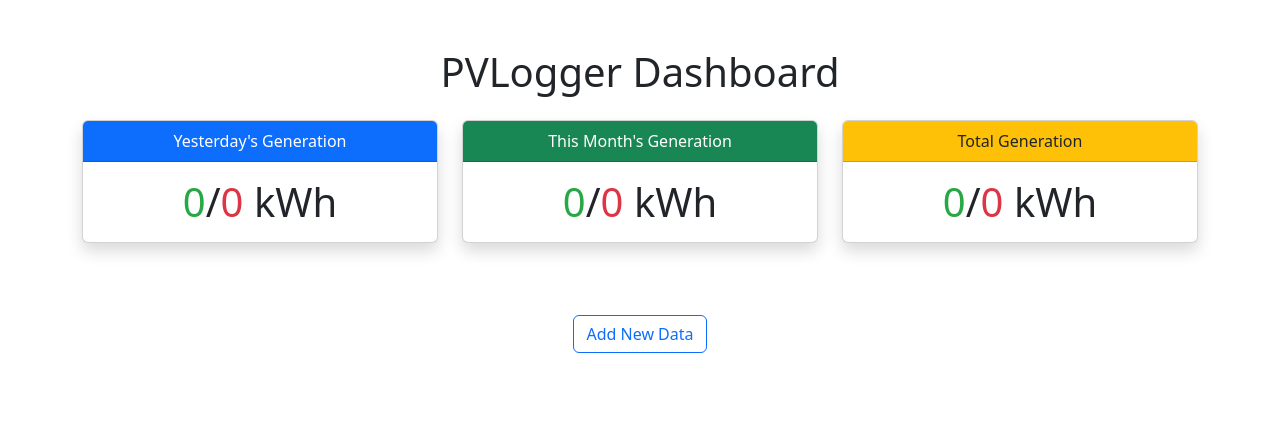
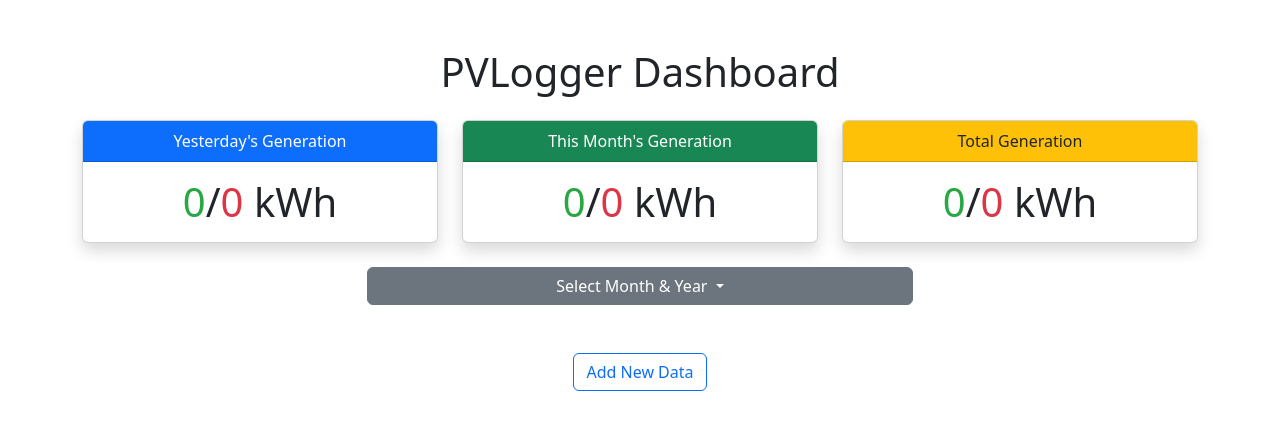
Before and after one commit to biplob33/PVLogger, a Django app: page / in a window 1280 px wide. Shown: the top 430 px of the page. Run offline with Django 5.2, Linux system fonts and the light colour scheme; data that the repository does not hold is empty; some libraries are stand-ins or nearby versions.

Commit message:
Graph added

```diff
--- a/App/views.py
+++ b/App/views.py
@@ -4,6 +4,7 @@ import datetime
 from django.db.models import Sum
 from django.shortcuts import redirect
 from django.http import JsonResponse
+from django.contrib import messages
 
 # Create your views here.
 def index(request):
@@ -123,5 +124,5 @@ def add_data(request):
         defaults={'months_generation': total_monthly_consumption_data}
     )
     # Set a success message in the session for middleware to pick up
-    request.session['message'] = 'Data added successfully!'
+    messages.success(request, 'Data added successfully!')
     return redirect('/')
--- a/Templates/index.html
+++ b/Templates/index.html
@@ -6,18 +6,22 @@
     <meta name="viewport" content="width=device-width, initial-scale=1.0">
     <link href="https://cdn.jsdelivr.net/npm/bootstrap@5.3.2/dist/css/bootstrap.min.css" rel="stylesheet">
     <script src="https://cdn.jsdelivr.net/npm/bootstrap@5.3.2/dist/js/bootstrap.bundle.min.js"></script>
+    <script src="https://cdn.plot.ly/plotly-2.26.0.min.js"></script>
     <link rel="stylesheet" href="static/css/custom.css">
 </head>
 
 <body>
-    {% if message %}
+    {% if messages %}
     <div class="container mt-4">
+        {% for message in messages %}
         <div class="alert alert-info alert-dismissible fade show" role="alert">
             {{ message }}
             <button type="button" class="btn-close" data-bs-dismiss="alert" aria-label="Close"></button>
         </div>
+        {% endfor %}
     </div>
     {% endif %}
+
     <div class="container my-5">
         <h1 class="mb-4 text-center">PVLogger Dashboard</h1>
         <div class="row justify-content-center">
@@ -58,6 +62,30 @@
                 </div>
             </div>
         </div>
+        <div class="row justify-content-center mb-4">
+            <div class="col-md-6">
+                <div class="dropdown">
+                    <button class="btn btn-secondary dropdown-toggle w-100" type="button" id="monthDropdown"
+                        data-bs-toggle="dropdown" aria-expanded="false">
+                        Select Month & Year
+                    </button>
+                    <ul class="dropdown-menu w-100" aria-labelledby="monthDropdown" id="monthYearMenu">
+                        <!-- Dropdown items will be populated by JS -->
+                    </ul>
+                </div>
+            </div>
+        </div>
+        <div id="monthlyChartContainer" class="mb-4" style="display:none;">
+            <div class="card shadow">
+                <div class="card-header bg-info text-white">
+                    Monthly Generation & Consumption
+                </div>
+                <div class="card-body">
+                    <div id="monthlyChart" style="height:400px;"></div>
+                </div>
+            </div>
+        </div>
+        <script src="/static/js/custom.js"></script>
         <div class="text-center mt-5">
             <a href="/add-data" class="btn btn-outline-primary">Add New Data</a>
         </div>
--- /dev/null
+++ b/static/js/custom.js
@@ -0,0 +1,79 @@
+// custom.js for PVLogger Dashboard
+// Generate last 12 months for dropdown
+function getLast12Months() {
+    const months = [];
+    const now = new Date();
+    for (let i = 0; i < 12; i++) {
+        const d = new Date(now.getFullYear(), now.getMonth() - i, 1);
+        months.push({
+            month: d.getMonth() + 1,
+            year: d.getFullYear(),
+            label: d.toLocaleString('default', { month: 'long', year: 'numeric' })
+        });
+    }
+    return months;
+}
+
+// Populate dropdown
+document.addEventListener('DOMContentLoaded', function () {
+    const menu = document.getElementById('monthYearMenu');
+    if (!menu) return;
+    getLast12Months().forEach(({ month, year, label }) => {
+        const li = document.createElement('li');
+        const a = document.createElement('a');
+        a.className = 'dropdown-item';
+        a.href = '#';
+        a.textContent = label;
+        a.dataset.month = month;
+        a.dataset.year = year;
+        li.appendChild(a);
+        menu.appendChild(li);
+    });
+
+    // Handle dropdown selection
+    menu.addEventListener('click', function (e) {
+        if (e.target.matches('.dropdown-item')) {
+            e.preventDefault();
+            const month = e.target.dataset.month;
+            const year = e.target.dataset.year;
+            document.getElementById('monthDropdown').textContent = e.target.textContent;
+            fetchMonthlyData(month, year);
+        }
+    });
+});
+
+function fetchMonthlyData(month, year) {
+    fetch(`/monthly-data/?month=${month}&year=${year}`)
+        .then(res => res.json())
+        .then(data => {
+            if (data.dates && data.generation_values && data.consumption_values) {
+                showMonthlyChart(data);
+            }
+        });
+}
+
+function showMonthlyChart(data) {
+    document.getElementById('monthlyChartContainer').style.display = '';
+    const trace1 = {
+        x: data.dates,
+        y: data.generation_values,
+        name: 'Generation (kWh)',
+        mode: 'lines+markers',
+        type: 'scatter',
+        marker: { color: '#0d6efd' }
+    };
+    const trace2 = {
+        x: data.dates,
+        y: data.consumption_values,
+        name: 'Consumption (kWh)',
+        mode: 'lines+markers',
+        type: 'scatter',
+        marker: { color: '#ffc107' }
+    };
+    const layout = {
+        xaxis: { title: 'Date' },
+        yaxis: { title: 'kWh' },
+        legend: { orientation: 'h', x: 0.5, xanchor: 'center', y: 1.1 }
+    };
+    Plotly.newPlot('monthlyChart', [trace1, trace2], layout, { responsive: true });
+}
```
